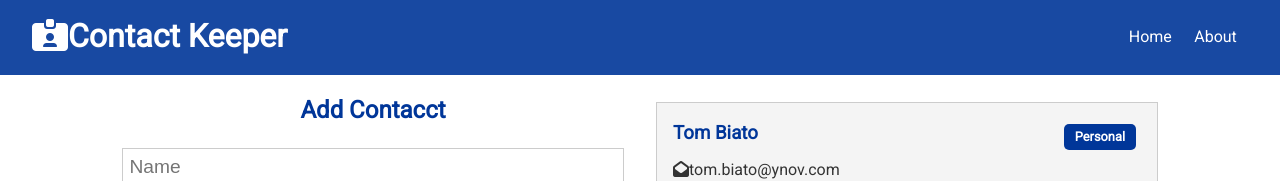
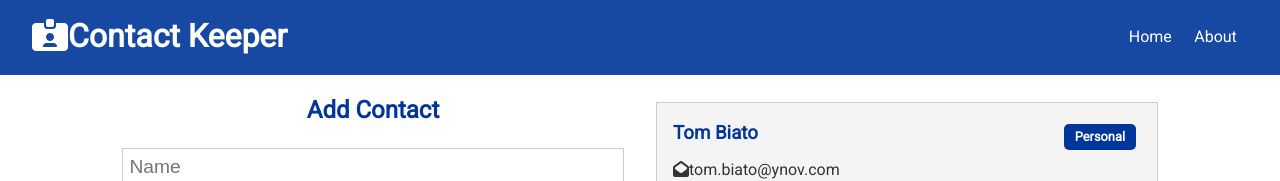
Before and after one commit to tombiato/ContactKeeper, a React (Create React App) app in the folder client/: page / in a window 1280 px wide. Shown: the top 181 px of the page. Built offline with nearby package versions, Linux system fonts and the light colour scheme.

Commit message:
Edit & Update Contact Action

```diff
--- a/client/src/components/contacts/ContactForm.js
+++ b/client/src/components/contacts/ContactForm.js
@@ -1,8 +1,23 @@
-import { useContext, useState } from 'react';
+import { useContext, useState, useEffect } from 'react';
 import ContactContext from '../../context/contact/contactContext';
 
 const ContactForm = () => {
 	const contactContext = useContext(ContactContext);
+
+	const { addContact, current, clearCurrent, updateContact } = contactContext;
+
+	useEffect(() => {
+		if (current !== null) {
+			setContact(current);
+		} else {
+			setContact({
+				name: '',
+				email: '',
+				phone: '',
+				type: 'personal',
+			});
+		}
+	}, [contactContext, current]);
 
 	const [contact, setContact] = useState({
 		name: '',
@@ -18,13 +33,25 @@
 
 	const onSubmit = e => {
 		e.preventDefault();
-		contactContext.addContact(contact);
+
+		if (current === null) {
+			addContact(contact);
+		} else {
+			updateContact(contact);
+		}
+
 		setContact({ name: '', email: '', phone: '', type: 'personal' });
+	};
+
+	const clearAll = () => {
+		clearCurrent();
 	};
 
 	return (
 		<form onSubmit={onSubmit}>
-			<h2 className='text-primary'>Add Contacct</h2>
+			<h2 className='text-primary'>
+				{current ? 'Edit Contact' : 'Add Contact'}
+			</h2>
 			<input
 				type='text'
 				placeholder='Name'
@@ -66,10 +93,17 @@
 			<div>
 				<input
 					type='submit'
-					value='Add Contact'
+					value={current ? 'Update Contact' : 'Add Contact'}
 					className='btn btn-primary btn-block'
 				/>
 			</div>
+			{current && (
+				<div>
+					<button className='btn btn-black btn-block' onClick={clearAll}>
+						Clear
+					</button>
+				</div>
+			)}
 		</form>
 	);
 };
--- a/client/src/context/contact/ContactState.js
+++ b/client/src/context/contact/ContactState.js
@@ -64,6 +64,9 @@
 	};
 
 	// Update contact
+	const updateContact = contact => {
+		dispatch({ type: UPDATE_CONTACT, payload: contact });
+	};
 
 	// Filter contacts
 
@@ -78,6 +81,7 @@
 				deleteContact,
 				setCurrent,
 				clearCurrent,
+				updateContact,
 			}}
 		>
 			{props.children}
--- a/client/src/context/contact/contactReducer.js
+++ b/client/src/context/contact/contactReducer.js
@@ -15,6 +15,13 @@
 			return {
 				...state,
 				contacts: [...state.contacts, action.payload],
+			};
+		case UPDATE_CONTACT:
+			return {
+				...state,
+				contacts: state.contacts.map(contact =>
+					contact.id === action.payload.id ? action.payload : contact
+				),
 			};
 		case DELETE_CONTACT:
 			return {
```
